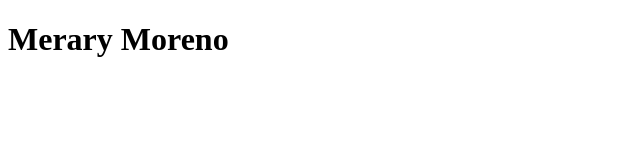
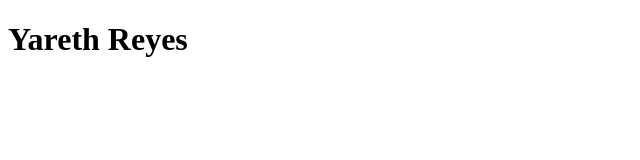
Before and after one commit to MeraryMoreno/ActividadHolaMundo, a plain HTML site: page index.html in a window 1280 px wide. Shown: the whole page, without its empty margins (0-640 px from the left). Drawn offline with Linux system fonts and the light colour scheme.

Commit message:
VersionInicial

```diff
--- a/index.html
+++ b/index.html
@@ -6,6 +6,6 @@
     <title>Document</title>
 </head>
 <body>
-    <h1> Merary Moreno </h1>
+    <h1> Yareth Reyes </h1>
 </body>
 </html>
```
